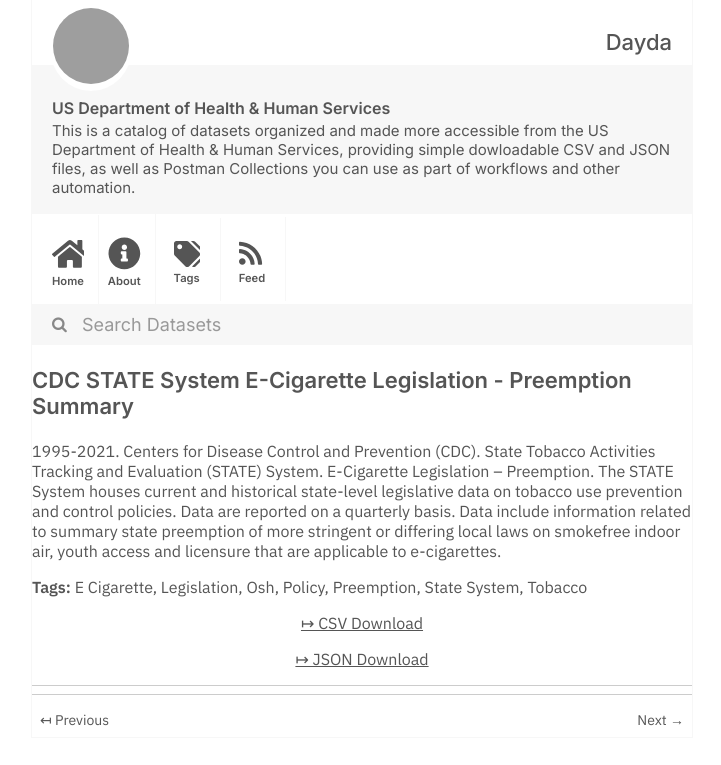
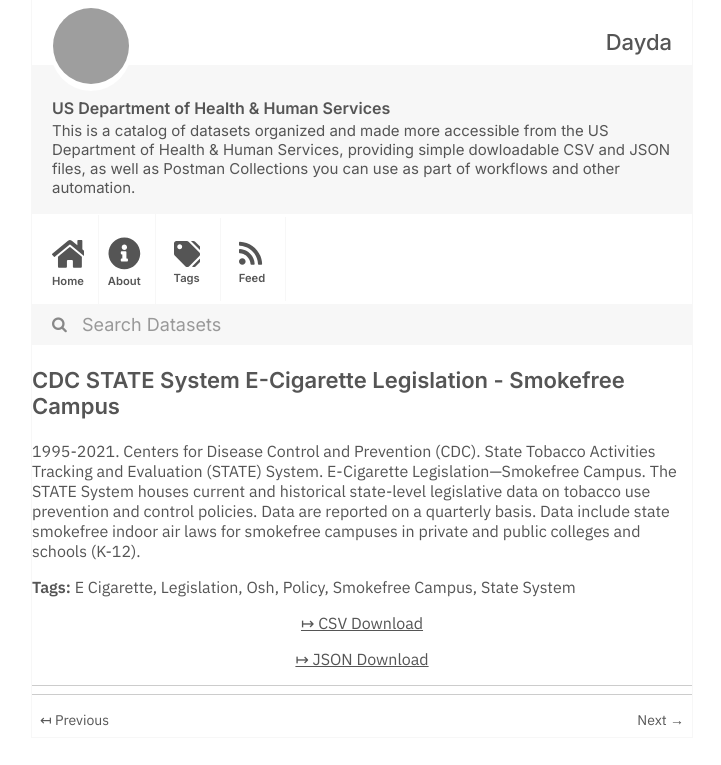
Before and after one commit to dayda-entities/us-department-of-health-and-human-services, a Jekyll site: the page built from _posts/2020-11-10-cdc-state-system-e-cigarette-l.md, in a window 1280 px wide, cut to the strip 0-765 px from the top of the page. Shown: the whole strip, without its empty margins (278-999 px from the left). Built offline with Jekyll 4.4.1, drawn with Linux system fonts in a browser that asks for light colours; grey boxes are pictures that could not be loaded.

Commit message:
Publish Data

```diff
--- a/_posts/2020-11-10-cdc-state-system-e-cigarette-l.md
+++ b/_posts/2020-11-10-cdc-state-system-e-cigarette-l.md
@@ -1,7 +1,7 @@
 ---
-title: CDC STATE System E-Cigarette Legislation - Preemption Summary
-created: '2020-11-10T16:17:14.564805'
-modified: '2021-04-30T02:09:38.718107'
+title: CDC STATE System E-Cigarette Legislation - Smokefree Campus
+created: '2020-11-10T16:17:12.191464'
+modified: '2021-04-25T14:55:23.966986'
 state: active
 type: dataset
 tags:
@@ -9,13 +9,12 @@ tags:
   - Legislation
   - Osh
   - Policy
-  - Preemption
+  - Smokefree Campus
   - State System
-  - Tobacco
 groups: []
-csv_url: 'https://data.cdc.gov/api/views/88eg-qzed/rows.csv?accessType=DOWNLOAD'
-json_url: 'https://data.cdc.gov/api/views/88eg-qzed/rows.json?accessType=DOWNLOAD'
+csv_url: 'https://data.cdc.gov/api/views/itia-u6fu/rows.csv?accessType=DOWNLOAD'
+json_url: 'https://data.cdc.gov/api/views/itia-u6fu/rows.json?accessType=DOWNLOAD'
 layout: post
 
 ---
-1995-2021. Centers for Disease Control and Prevention (CDC). State Tobacco Activities Tracking and Evaluation (STATE) System. E-Cigarette Legislation – Preemption. The STATE System houses current and historical state-level legislative data on tobacco use prevention and control policies. Data are reported on a quarterly basis. Data include information related to summary state preemption of more stringent or differing local laws on smokefree indoor air, youth access and licensure that are applicable to e-cigarettes.
+1995-2021. Centers for Disease Control and Prevention (CDC). State Tobacco Activities Tracking and Evaluation (STATE) System.  E-Cigarette Legislation—Smokefree Campus. The STATE System houses current and historical state-level legislative data on tobacco use prevention and control policies. Data are reported on a quarterly basis. Data include state smokefree indoor air laws for smokefree campuses in private and public colleges and schools (K-12).
```
